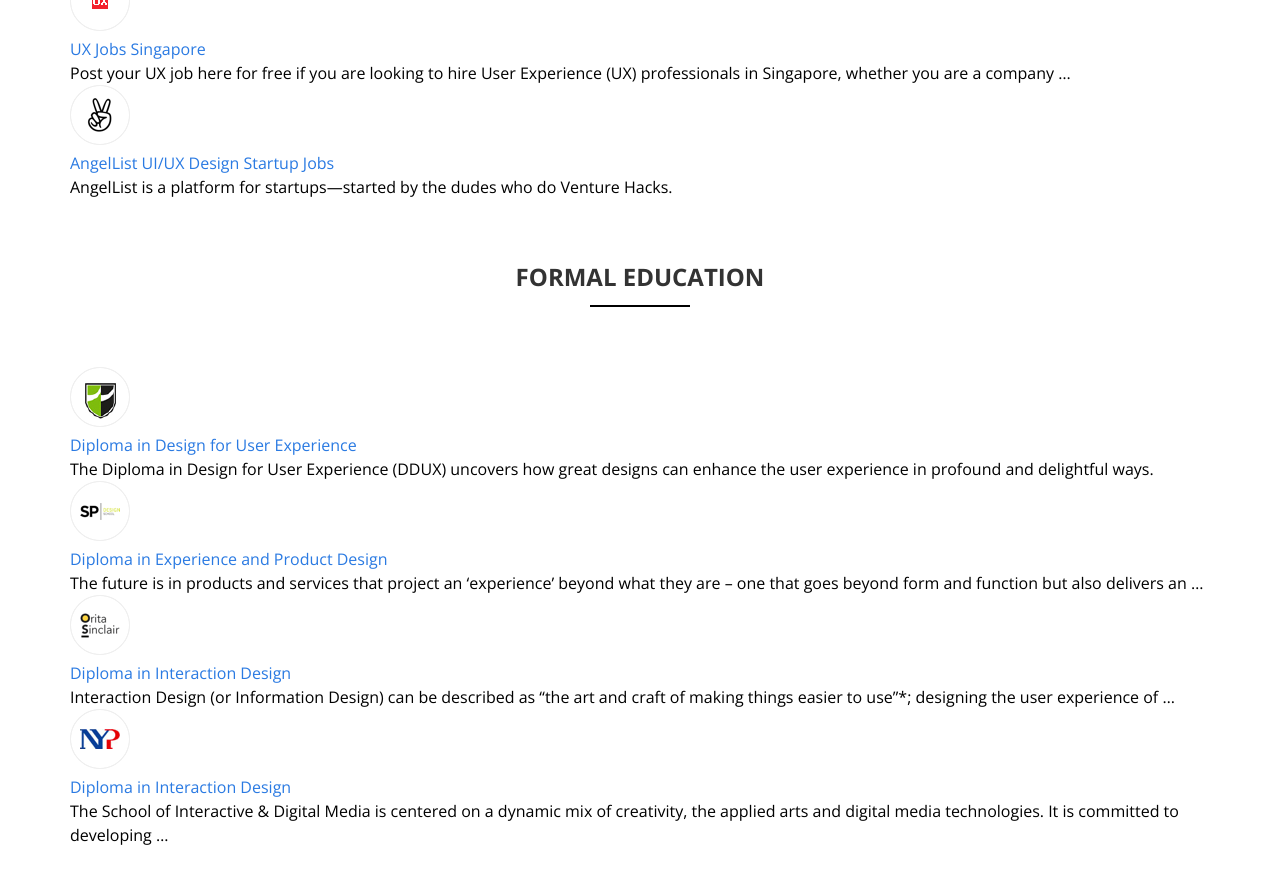
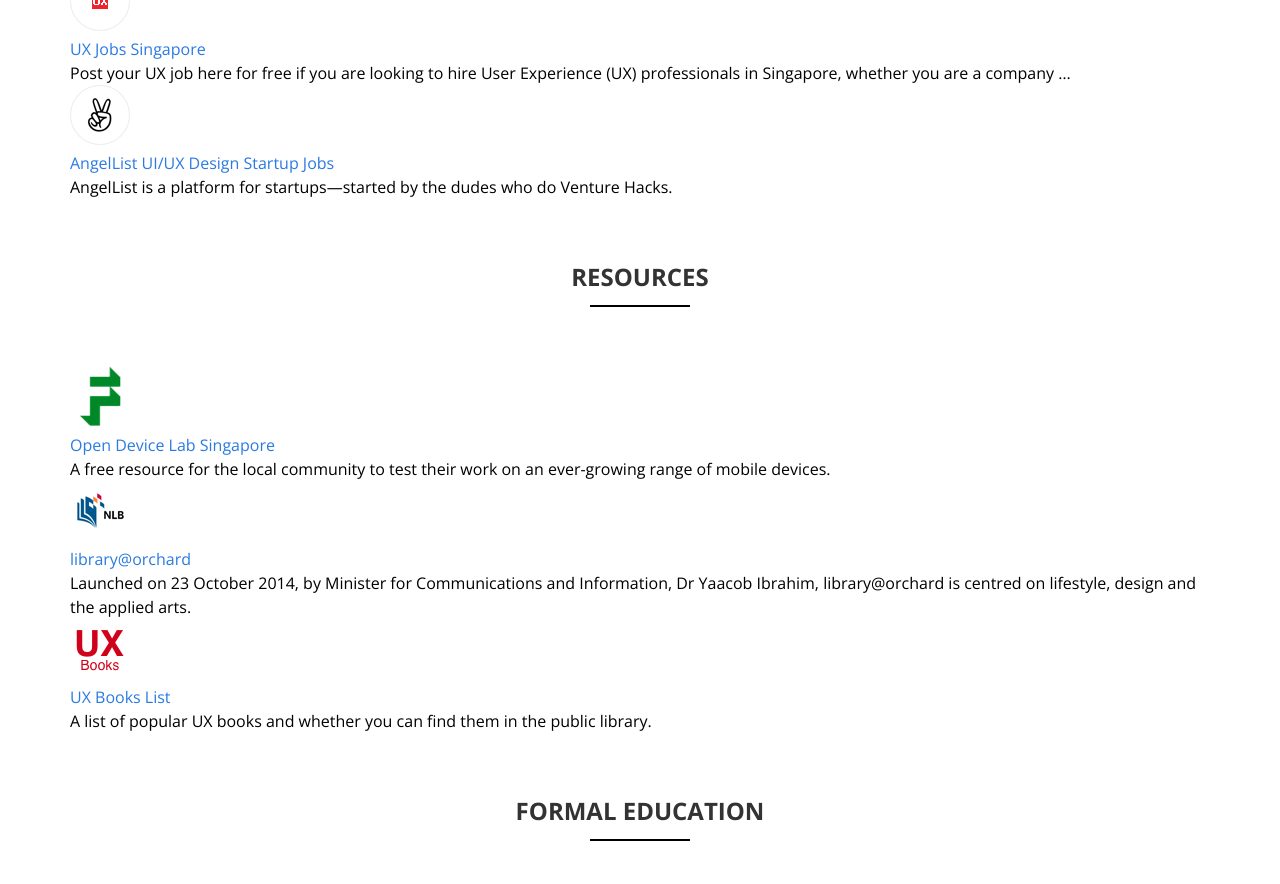
Before and after one commit to interfacesg/interfacesg.github.io, a Jekyll site: the page built from _posts/2014-09-17-welcome-to-jekyll.markdown, in a window 1280 px wide and 900 px high, scrolled down 1887 px. Shown: the top 884 px of the window. Built offline with Jekyll 4.4.1, drawn with Linux system fonts in a browser that asks for light colours; some web fonts are replaced; some of the changed text lies outside the part shown.

Commit message:
add resources

```diff
--- a/_posts/2014-09-17-welcome-to-jekyll.markdown
+++ b/_posts/2014-09-17-welcome-to-jekyll.markdown
@@ -72,6 +72,22 @@ date:   2014-09-17 13:09:39
 
 	AngelList is a platform for startups—started by the dudes who do Venture Hacks.
 
+## Resources
+- [![Open Device Lab](/img/logo-odl.png)<br/>
+	Open Device Lab Singapore](http://www.foolproof.co.uk/open-device-lab/)
+
+	A free resource for the local community to test their work on an ever-growing range of mobile devices.
+
+- [![library@orchard](/img/logo-nlb.png)<br/>
+	library@orchard](http://www.nlb.gov.sg/VisitUs/BranchDetails/tabid/140/bid/337/Default.aspx?branch=library%40orchard)
+
+	Launched on 23 October 2014, by Minister for Communications and Information, Dr Yaacob Ibrahim, library@orchard is centred on lifestyle, design and the applied arts.
+
+- [![UX Books List](/img/logo-uxbooks.png)<br/>
+	UX Books List](https://docs.google.com/spreadsheets/d/1n1QMMYcR7e_dqG542DJ3Gn54iEse_ggIYaDUJMyVTn4/)
+
+	A list of popular UX books and whether you can find them in the public library.
+
 ## Formal Education
 - [![Diploma in Design for User Experience](/img/logo-republicpoly.png)<br/>
 	Diploma in Design for User Experience](http://www.rp.edu.sg/Diploma_in_Design_for_User_Experience_(R36).aspx)
@@ -113,3 +129,10 @@ date:   2014-09-17 13:09:39
 	General Assembly User Experience Design](https://generalassemb.ly/education?where=singapore&topic=4)
 
 	Learn Technology, Design, And Business Skills From Industry Professionals In Our Global Community.
+
+## Research
+
+- [![Keio-NUS CUTE Center](/img/logo-cute.png)<br/>
+	Keio-NUS CUTE Center](http://cutecenter.nus.edu.sg)
+
+	Keio-NUS CUTE Center is set up to collaborate on fundamental research in the general area of Interactive Digital Media targeted at addressing the future of interactive, social and communication media.
```
Also changed, not shown: img/logo-cute.png (added), img/logo-nlb.png (added), img/logo-odl.png (added), img/logo-uxbooks.png (added), img/logo-uxlibrary.png (added).
